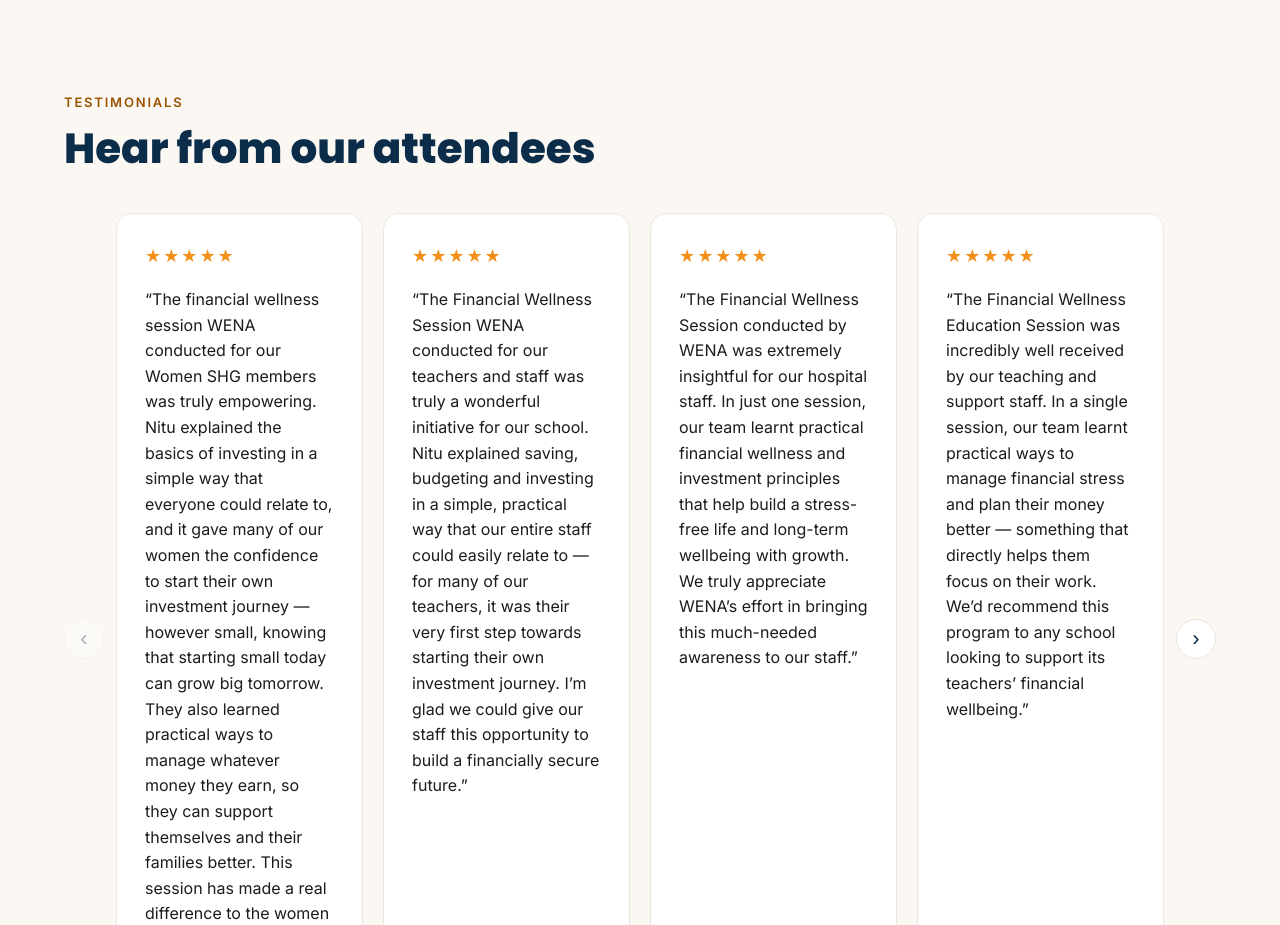
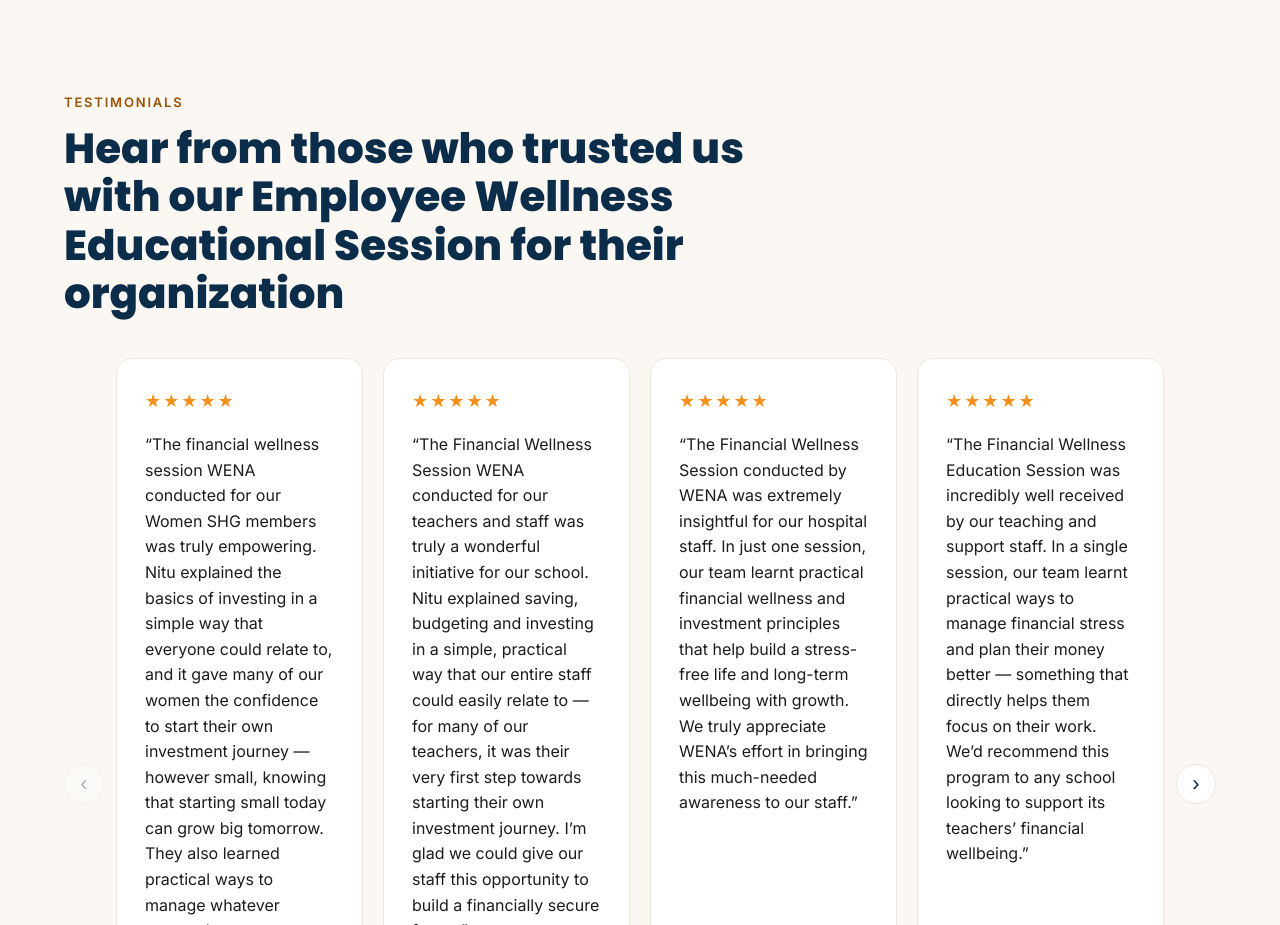
Before and after one commit to Project-WENA/WENA, a plain HTML site: page index.html in a window 1280 px wide. Shown: the part 4960-5885 px from the top of the page. Drawn offline with Linux system fonts and the light colour scheme; no server answers.

Commit message:
Reword Testimonials section subheading

```diff
--- a/index.html
+++ b/index.html
@@ -221,7 +221,7 @@
   <div class="container">
     <div class="section-head">
       <span class="eyebrow">Testimonials</span>
-      <h2>Hear from our attendees</h2>
+      <h2>Hear from those who trusted us with our Employee Wellness Educational Session for their organization</h2>
     </div>
     <div class="testi-carousel">
       <button type="button" class="testi-arrow testi-prev" aria-label="Previous testimonials">&#8249;</button>
```
